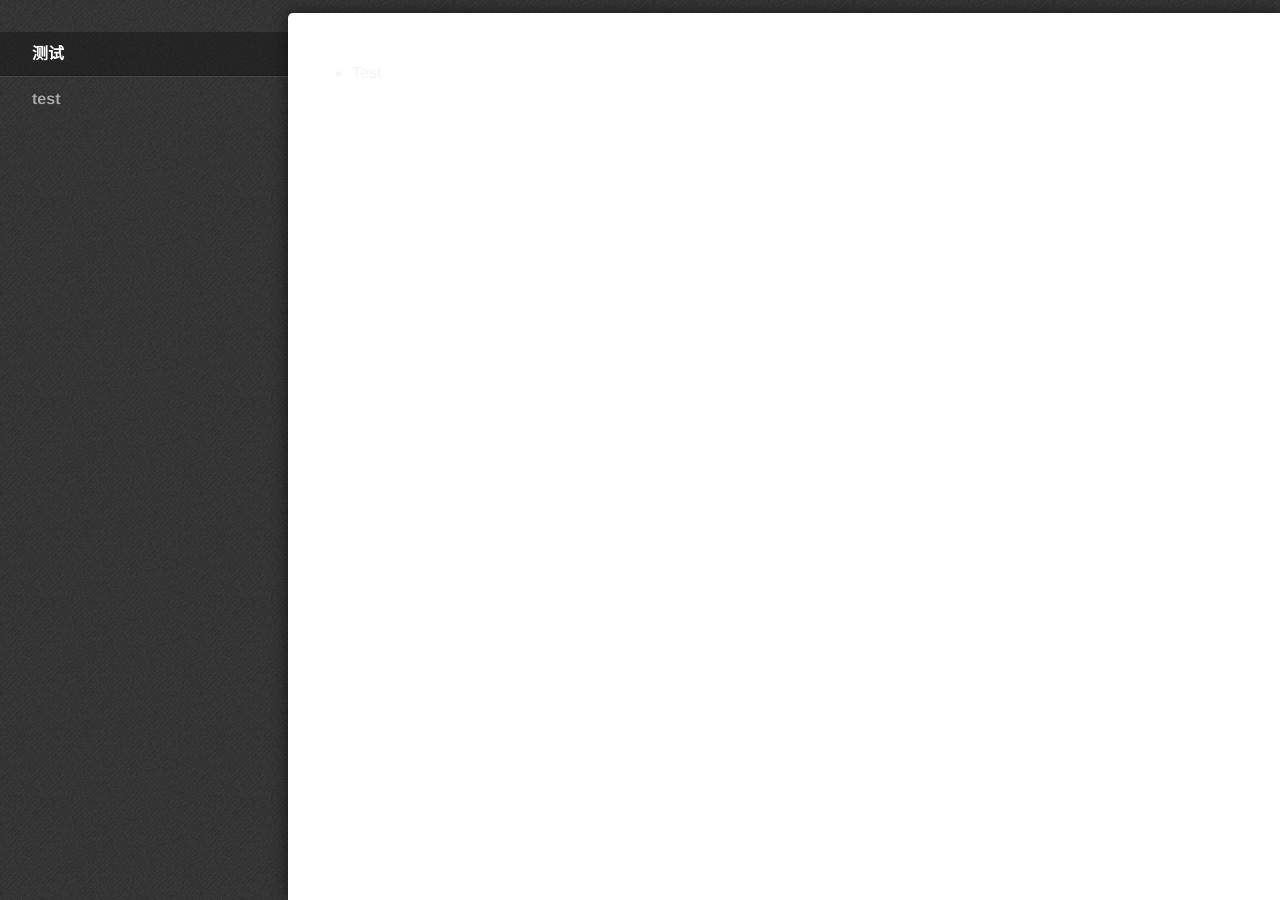
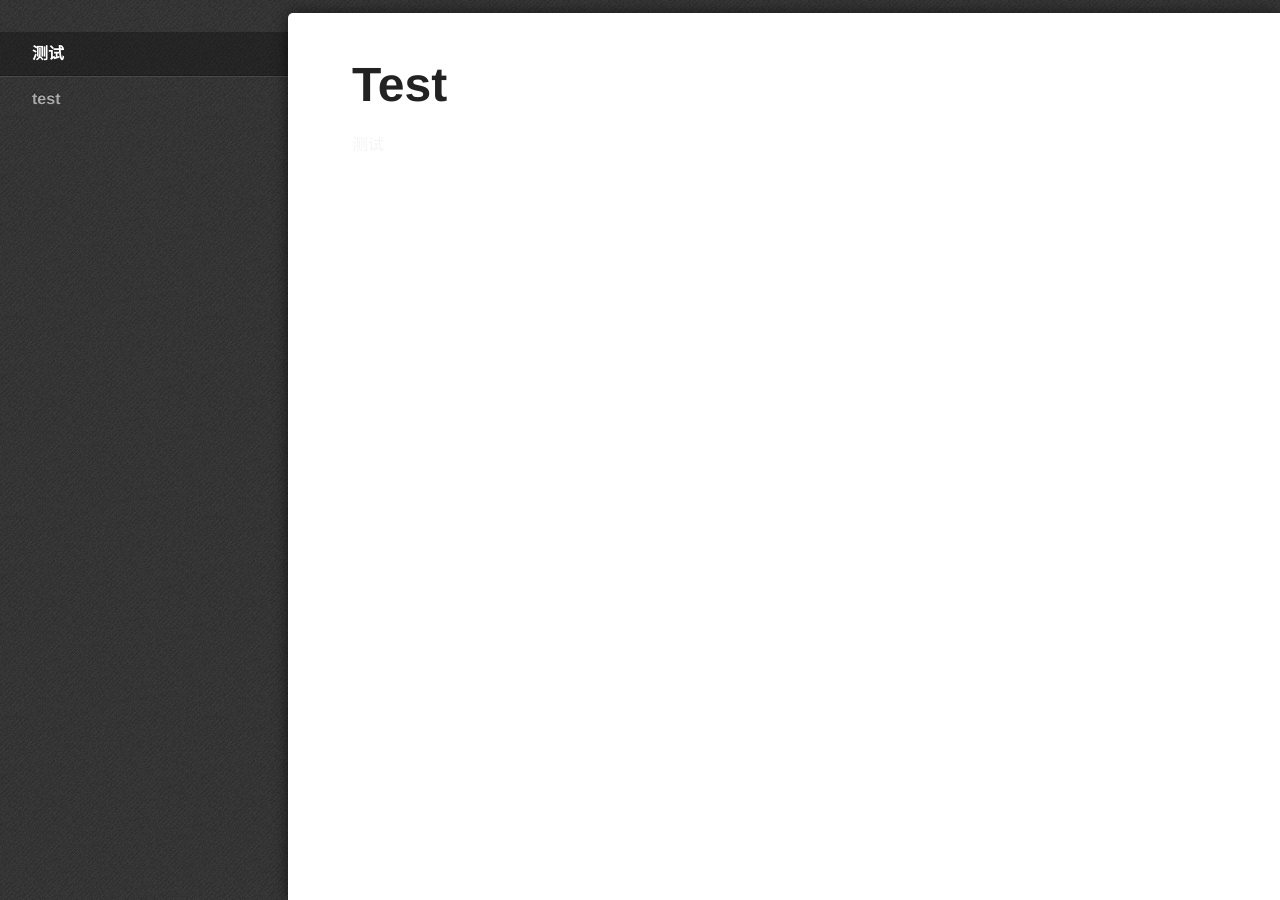
Before and after one commit to ZenoChiu/ZenoChiu.github.io, a Jekyll site: the page built from category/测试.html, in a window 1280 px wide. Built offline with Jekyll 4.4.1, drawn with Linux system fonts in a browser that asks for light colours; some web fonts are replaced.

```diff
--- a/_layouts/category.html
+++ b/_layouts/category.html
@@ -7,19 +7,23 @@
     {% include header.html %}
     <div role="main" class="main">
         <a href="#nav" class="nav-toggle">Menu</a>
-        <div>
-        <ul>
+
           {% for post in site.posts %}
             {% for category in site.categories %}
               {% if category[0] == page.category %}
               {% if category[0] == post.category %}
-              <a href='{{ post.url | relative_url }}'><li>{{post.title}}</li></a>
+
+              <a href='{{ post.url | relative_url }}'>
+                  <div>
+                     <h1>{{post.title}}</h1>
+                     <p>{{post.category}}</p>
+                  </div>
+              </a>
               {% endif %}
               {% endif %}
             {% endfor %}
           {% endfor %}
-        </ul>
-        </div>
+
     </div>
     {% include footer.html %}
 </body>
```
